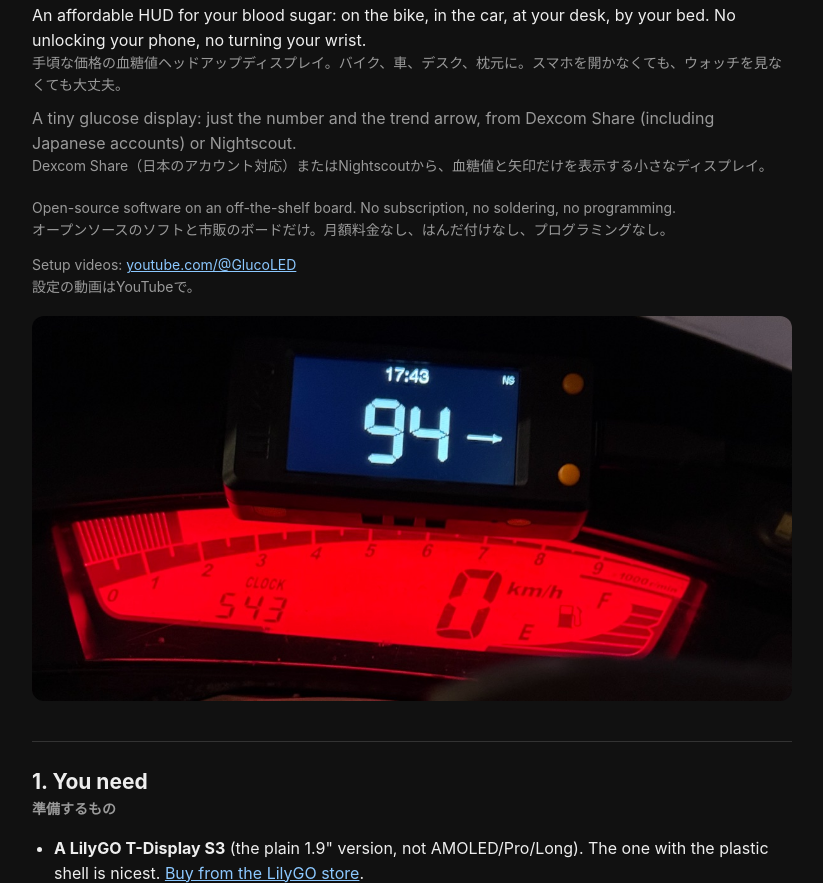
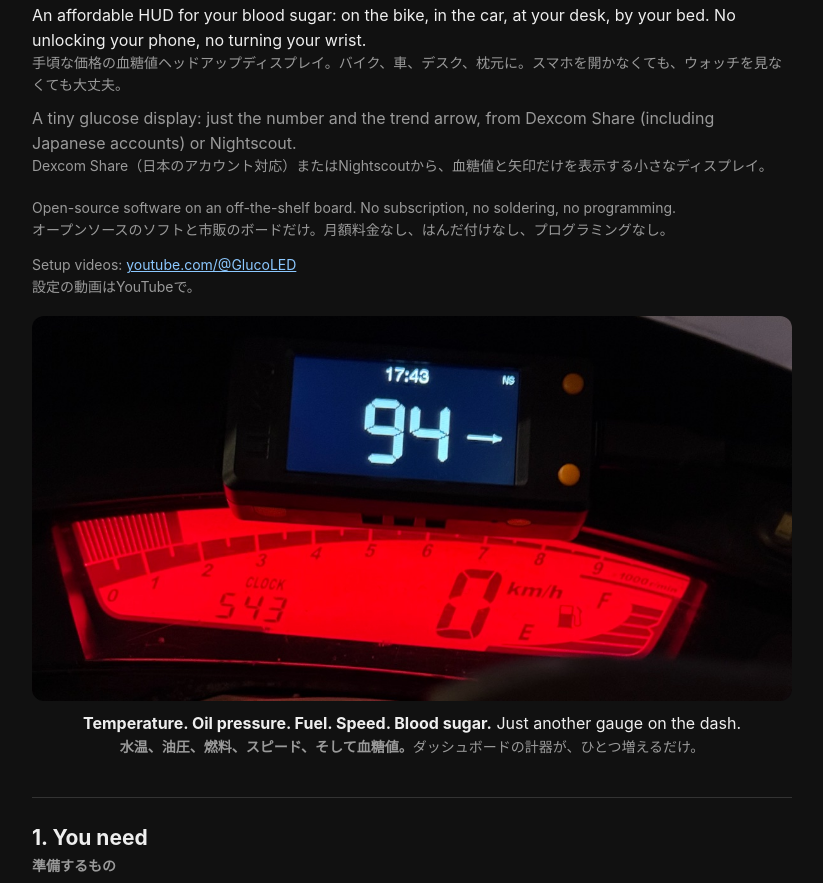
Before and after one commit to mrizzo/glucoled, a plain HTML site: page web/index.html in a window 1280 px wide. Shown: the part 140-1023 px from the top of the page, without its empty margins (228-1051 px from the left). Drawn offline with Linux system fonts and the light colour scheme.

Commit message:
Add "just another gauge on the dash" and "built by someone who wears the sensor" (EN/JA)
Co-Authored-By: Claude Opus 5.5 <noreply@anthropic.com>

```diff
--- a/web/index.html
+++ b/web/index.html
@@ -15,6 +15,7 @@
   .tagline .ja { font-weight:500; font-size:16px; color:var(--fg); }
   .hud { margin:4px 0 10px; }
   .lead { color:var(--dim); margin:4px 0 20px; }
+  .gauge { text-align:center; margin:10px 0 20px; }
   .ja { color:var(--dim); font-size:14px; display:block; }
   .hero { width:100%; border-radius:12px; display:block; margin:18px 0 6px; }
   ul { padding-left:22px; } li { margin:8px 0; }
@@ -52,6 +53,8 @@
   <p class="small">Setup videos: <a href="https://www.youtube.com/@GlucoLED" target="_blank" rel="noopener">youtube.com/@GlucoLED</a>
     <span class="ja">設定の動画はYouTubeで。</span></p>
   <img class="hero" src="img/hero.jpg" alt="Glucoled on a LilyGO T-Display S3 above a motorcycle's red dashboard, showing 17:43, NS and 94 with a flat arrow">
+  <p class="gauge"><b>Temperature. Oil pressure. Fuel. Speed. Blood sugar.</b> Just another gauge on the dash.
+    <span class="ja"><b>水温、油圧、燃料、スピード、そして血糖値。</b>ダッシュボードの計器が、ひとつ増えるだけ。</span></p>
 
   <h2>1. You need <span class="ja">準備するもの</span></h2>
   <ul>
```
Also changed, not shown: 2 other files.
